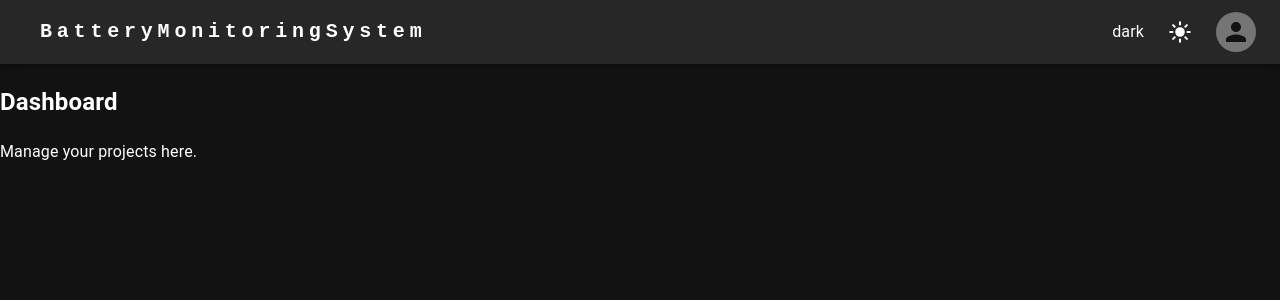
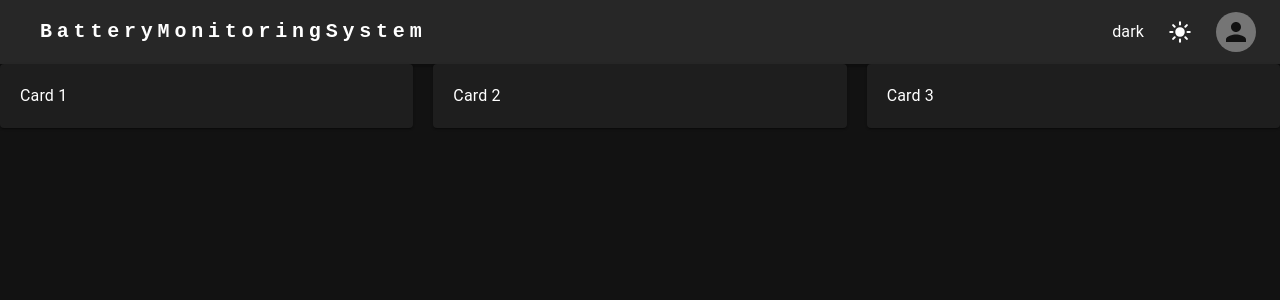
Before and after one commit to Miki-Herman/battery-monitoring-system, a Next.js app in the folder client/: page /dashboard in a window 1280 px wide. Shown: the top 300 px of the page. Built offline with nearby package versions, Linux system fonts and the light colour scheme; no server answers; some icons are missing.

Commit message:
feat - dashboard layout + minor styling fixes

```diff
--- a/client/src/app/components/login/login.tsx
+++ b/client/src/app/components/login/login.tsx
@@ -14,7 +14,7 @@ const Login = () => {
     }
     return (
         <>
-            <h2>Please login</h2><br/>
+            <h2 style={{ marginBottom: '16px' }}>Please login</h2>
             <Button variant={"contained"} color={"success"} onClick={() => signIn("google")}>Sign in</Button>
         </>
     )
--- /dev/null
+++ b/client/src/app/dashboard/dashboard.module.scss
@@ -0,0 +1,13 @@
+.topCardsContainer {
+  display: grid;
+  grid-template-columns: 1fr;
+  gap: 20px;
+  @media screen and (min-width: 768px) {
+    grid-template-columns: repeat(3, 1fr);
+  }
+}
+
+.dataCard {
+  padding: 20px;
+  width: 100%;
+}
--- a/client/src/app/dashboard/dashboard.tsx
+++ b/client/src/app/dashboard/dashboard.tsx
@@ -1,10 +1,17 @@
+import React from 'react';
+import { Box, Paper } from "@mui/material";
+import scss from './dashboard.module.scss';
+
 const Dashboard = () => {
     return (
-        <section className="p-8">
-            <h1 className="text-4xl font-bold">Dashboard</h1>
-            <p className="text-gray-600 mt-2">Manage your projects here.</p>
-        </section>
+        <Box>
+            <div className={scss.topCardsContainer}>
+                <Paper className={scss.dataCard}>Card 1</Paper>
+                <Paper className={scss.dataCard}>Card 2</Paper>
+                <Paper className={scss.dataCard}>Card 3</Paper>
+            </div>
+        </Box>
     );
-};
+}
 
 export default Dashboard;
--- a/client/src/app/layout.tsx
+++ b/client/src/app/layout.tsx
@@ -46,7 +46,7 @@ export default function RootLayout({
             createTheme({
                 ...darkTheme,
             }),
-            [mode],
+        []
     );
 
     const lightThemeChosen = React.useMemo(
@@ -54,22 +54,22 @@ export default function RootLayout({
             createTheme({
                 ...lightTheme,
             }),
-        [mode],
+        []
     );
 
     return (
-        <>
+        <html lang="en" className={`${geistSans.variable} ${geistMono.variable} antialiased`}>
+            <body>
                 <ColorModeContext.Provider value={colorMode}>
                     <ThemeProvider theme={mode === 'dark' ? darkThemeChosen : lightThemeChosen}>
                         <SessionProvider>
                             <CssBaseline />
                             <Header ColorModeContext={ColorModeContext} />
-                    <body className={`${geistSans.variable} ${geistMono.variable} antialiased`}>
                             {children}
-                    </body>
                         </SessionProvider>
                     </ThemeProvider>
                 </ColorModeContext.Provider>
-        </>
+            </body>
+        </html>
     );
 }
--- a/client/src/app/page.tsx
+++ b/client/src/app/page.tsx
@@ -15,9 +15,7 @@ const Home: React.FC  = () => {
         <main className={scss.main}>
             {
                 session && (
-                    <>
-                        <Dashboard />
-                    </>
+                    <Dashboard />
                 )
             }
             <Login />
```
Also changed, not shown: client/src/app/Home.module.scss (+9 -1 lines). Lines whose indentation alone changed are shown as unchanged.
